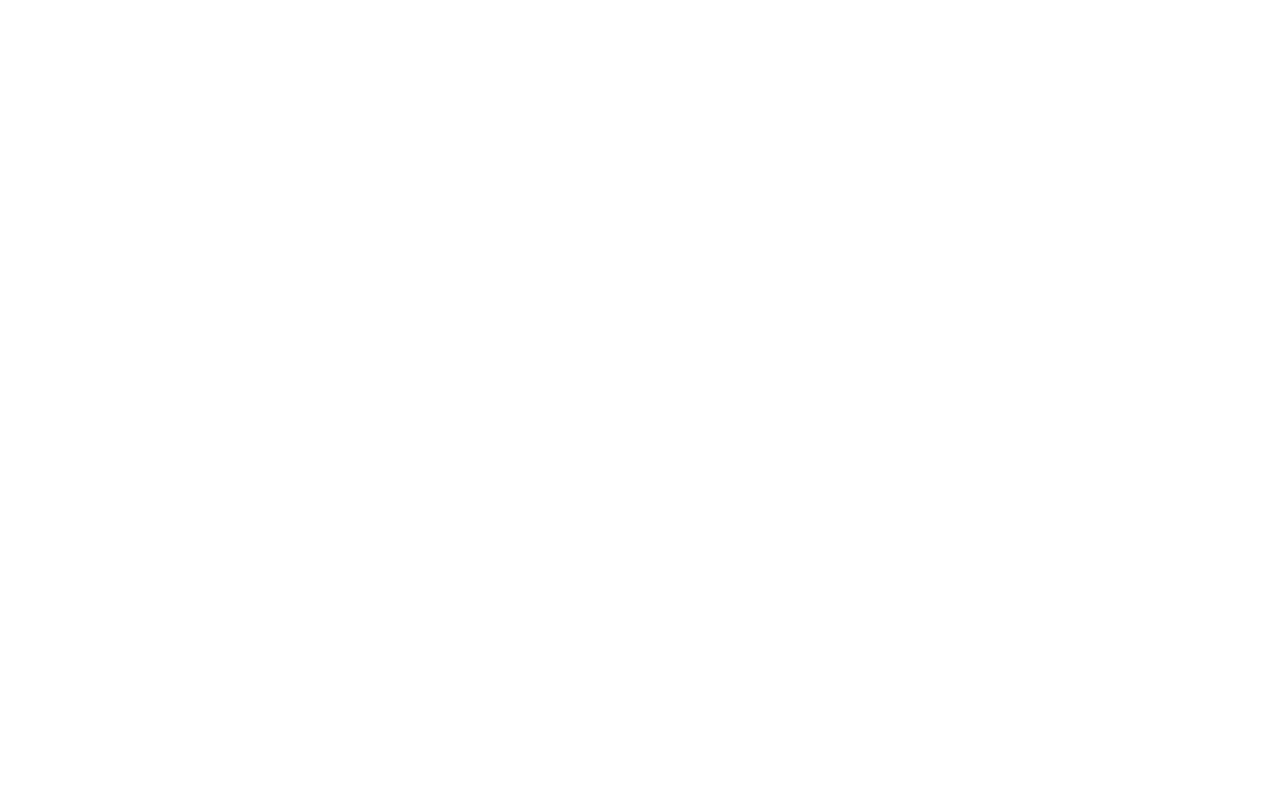
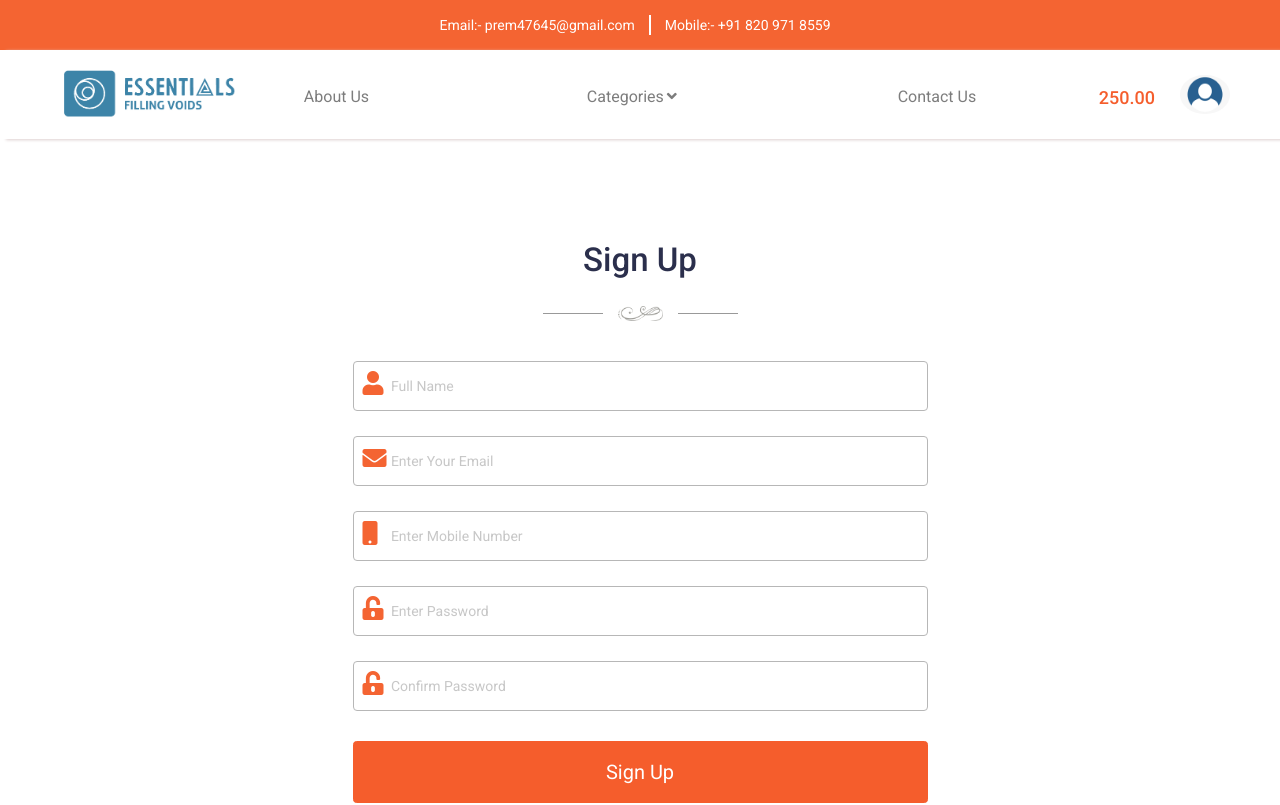
Before and after one commit to Prem1803/Essentials, a React (Create React App) app in the folder frontend/: page /register in a window 1280 px wide. Before the commit this address had no page. Shown: the top 805 px of the page. Built offline with nearby package versions, Linux system fonts and the light colour scheme.

Commit message:
Completed Register Page

```diff
--- a/frontend/src/App.js
+++ b/frontend/src/App.js
@@ -5,6 +5,7 @@
 import AboutUs from "./core/AboutUs/AboutUs";
 import ContactUs from "./core/ContactUs/ContactUs";
 import Login from "./core/Login/Login";
+import Register from "./core/Register/Register";
 
 const App = () => {
   return (
@@ -12,6 +13,7 @@
       <Routes>
         <Route exact path="/" element={<Home />}></Route>
         <Route exact path="/login" element={<Login />}></Route>
+        <Route exact path="/register" element={<Register />}></Route>
         <Route exact path="/about-us" element={<AboutUs />}></Route>
         <Route exact path="/contact-us" element={<ContactUs />}></Route>
         {/* To Do
--- a/frontend/src/core/Components/Navbar.js
+++ b/frontend/src/core/Components/Navbar.js
@@ -52,7 +52,9 @@
                         title="Cart"
                       >
                         <i className="fas fa-shopping-cart"></i>{" "}
-                        <span className="amount">$250.00</span>
+                        <span className="amount">
+                          <i className="fas fa-rupee-sign"></i> 250.00
+                        </span>
                       </Link>
                     </li>
 
@@ -290,7 +292,9 @@
                             title="Cart"
                           >
                             <i className="fas fa-shopping-cart"></i>{" "}
-                            <span className="amount">$250.00</span>
+                            <span className="amount">
+                              <i className="fas fa-rupee-sign"></i> 250.00
+                            </span>
                           </Link>
                         </li>
 
--- /dev/null
+++ b/frontend/src/core/Register/Register.js
@@ -0,0 +1,16 @@
+import React from "react";
+import Footer from "../Components/Footer";
+import Navbar from "../Components/Navbar";
+import RegisterForm from "./components/RegisterForm";
+
+const Register = () => {
+  return (
+    <div className="essential-register">
+      <Navbar />
+      <RegisterForm />
+      <Footer />
+    </div>
+  );
+};
+
+export default Register;
--- /dev/null
+++ b/frontend/src/core/Register/components/RegisterForm.js
@@ -0,0 +1,88 @@
+import React from "react";
+import { Link } from "react-router-dom";
+
+const RegisterForm = () => {
+  return (
+    <div className="essential-form">
+      <div className="container">
+        <div className="row">
+          <div className="col-lg-6 col-md-8 col-sm-10 col-12 mx-auto">
+            <div className="essential-heading">
+              <h1 className="heading_text"> Sign Up </h1>
+
+              <div className="graph graph-sm">
+                <img src="img/about/graphic.png" alt="Graph" title="Graph" />
+              </div>
+            </div>
+
+            <form method="post" className="form-signin">
+              <div className="ui form">
+                <div className="ui left icon input field w-100">
+                  <i className="fas fa-user"></i>
+                  <input
+                    type="text"
+                    name="name"
+                    placeholder="Full Name"
+                    required
+                  />
+                </div>
+
+                <div className="ui left icon input w-100 field">
+                  <i className="fas fa-envelope"></i>
+                  <input
+                    type="email"
+                    name="email"
+                    placeholder="Enter Your Email"
+                    required
+                  />
+                </div>
+
+                <div className="ui left icon input w-100 field">
+                  <i className="fas fa-mobile"></i>
+
+                  <input
+                    type="tel"
+                    name="number"
+                    placeholder="Enter Mobile Number"
+                    required
+                  />
+                </div>
+
+                <div className="ui left icon input w-100 field">
+                  <i className="fas fa-unlock-alt"></i>
+                  <input
+                    type="password"
+                    name="passowrd"
+                    placeholder="Enter Password"
+                    required
+                  />
+                </div>
+                <div className="ui left icon input w-100 field">
+                  <i className="fas fa-unlock-alt"></i>
+                  <input
+                    type="password"
+                    name="confirm-passowrd"
+                    placeholder="Confirm Password"
+                    required
+                  />
+                </div>
+              </div>
+
+              <button className="btn btn-orange btn-block" type="submit">
+                Sign Up
+              </button>
+
+              <div className="text-center">
+                <span>
+                  If Already have account? <Link to="/login"> Sign in now</Link>
+                </span>
+              </div>
+            </form>
+          </div>
+        </div>
+      </div>
+    </div>
+  );
+};
+
+export default RegisterForm;
```
